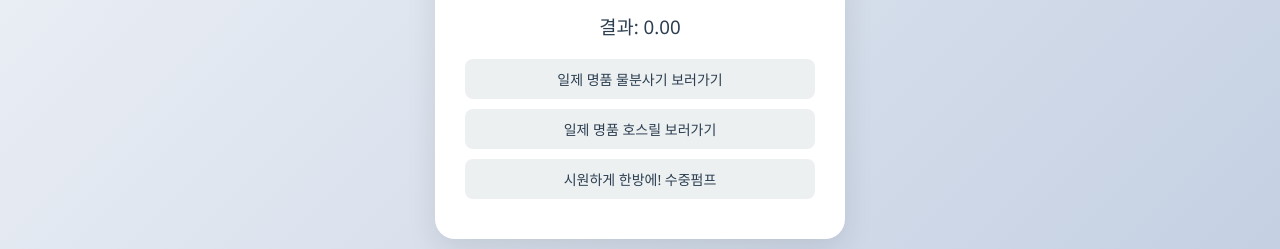
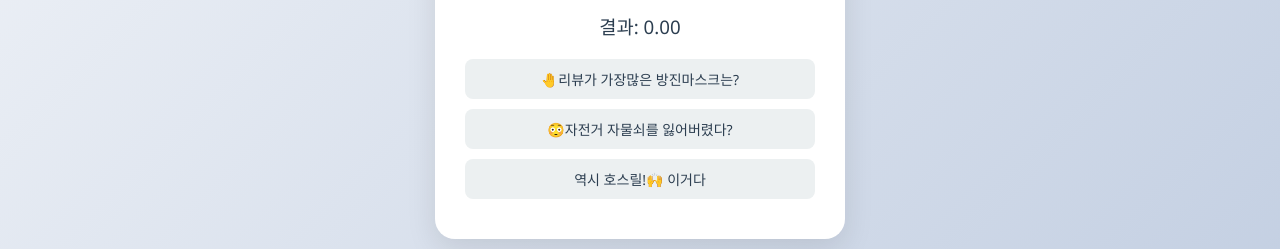
Before and after one commit to maroco122/LaserCalc, a plain HTML site: page index.html in a window 1280 px wide. Both pictures are taken after a click on the button "확인". Shown: the part 491-740 px from the top of the page. Drawn offline with Linux system fonts and the light colour scheme.

Commit message:
Update index.html

```diff
--- a/index.html
+++ b/index.html
@@ -176,9 +176,9 @@
             // 링크 추가
             const linkContainer = document.getElementById("linkContainer");
             linkContainer.innerHTML = `
-                <a href="https://smartstore.naver.com/allgagu/products/7816266726" target="_blank">일제 명품 물분사기 보러가기</a>
-                <a href="https://smartstore.naver.com/allgagu/products/11467783831" target="_blank">일제 명품 호스릴 보러가기</a>
-                <a href="https://smartstore.naver.com/allgagu/products/7074592886" target="_blank">시원하게 한방에! 수중펌프</a>
+                <a href="https://msearch.shopping.naver.com/search/all?adQuery=%EB%B0%A9%EC%A7%84%EB%A7%88%EC%8A%A4%ED%81%AC&coupon=true&maxPrice=13300&minPrice=13300&origQuery=%EB%B0%A9%EC%A7%84%EB%A7%88%EC%8A%A4%ED%81%AC&pagingIndex=1&pagingSize=40&productSet=total&query=%EB%B0%A9%EC%A7%84%EB%A7%88%EC%8A%A4%ED%81%AC&sort=rel&spec=M10033538%7CM11279751&viewType=list"_blank">🤚리뷰가 가장많은 방진마스크는?</a>
+                <a href="https://msearch.shopping.naver.com/search/all?adQuery=%EC%9E%90%EB%AC%BC%EC%87%A0%EC%A0%88%EB%8B%A8%EA%B8%B0&coupon=true&maxPrice=16800&minPrice=16800&origQuery=%EC%9E%90%EB%AC%BC%EC%87%A0%EC%A0%88%EB%8B%A8%EA%B8%B0&pagingIndex=1&pagingSize=40&productSet=total&query=%EC%9E%90%EB%AC%BC%EC%87%A0%EC%A0%88%EB%8B%A8%EA%B8%B0&sort=rel&viewType=list" target="_blank">😳자전거 자물쇠를 잃어버렸다?</a>
+                <a href="https://msearch.shopping.naver.com/search/all?adQuery=%ED%98%B8%EC%8A%A4%EB%A6%B4&maxPrice=49700&minPrice=49700&origQuery=%ED%98%B8%EC%8A%A4%EB%A6%B4&pagingIndex=1&pagingSize=40&productSet=total&query=%ED%98%B8%EC%8A%A4%EB%A6%B4&sort=rel&viewType=list" target="_blank">역시 호스릴!🙌 이거다</a>
             `;
         }
 
```
